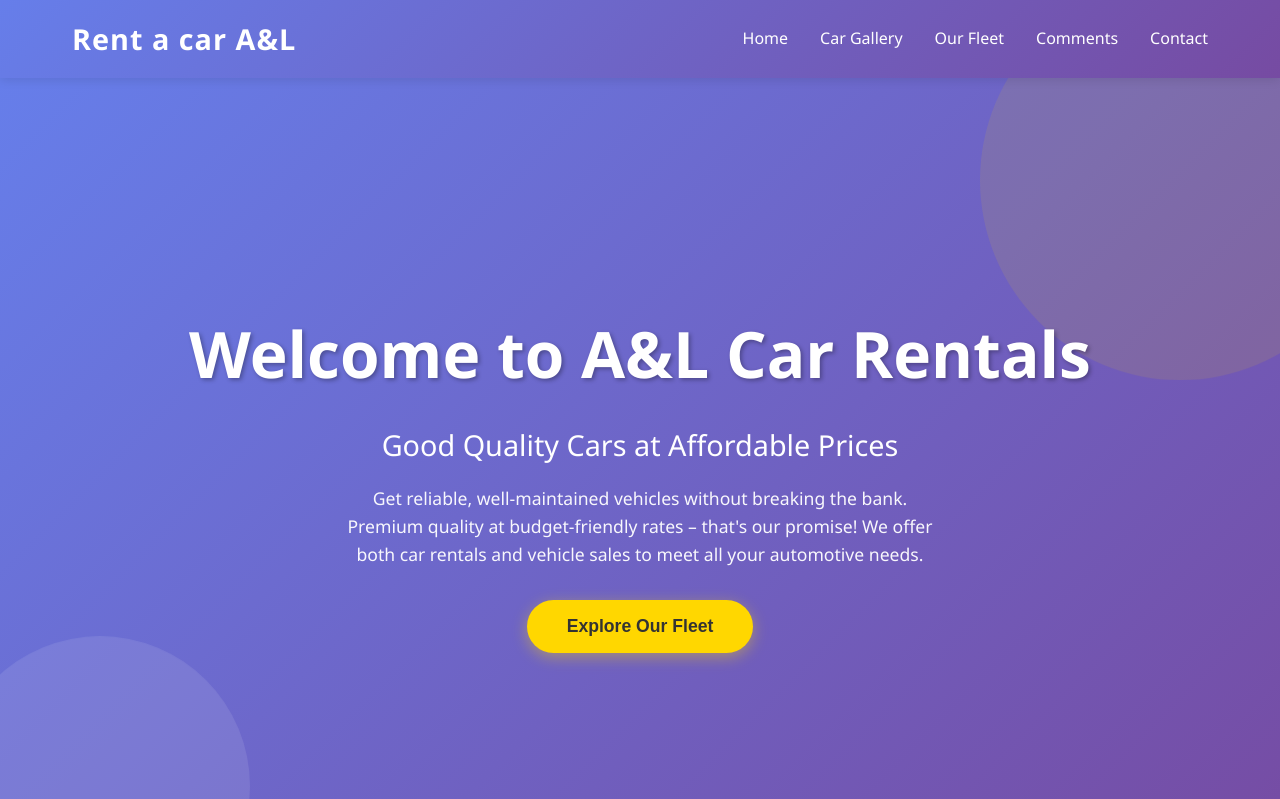
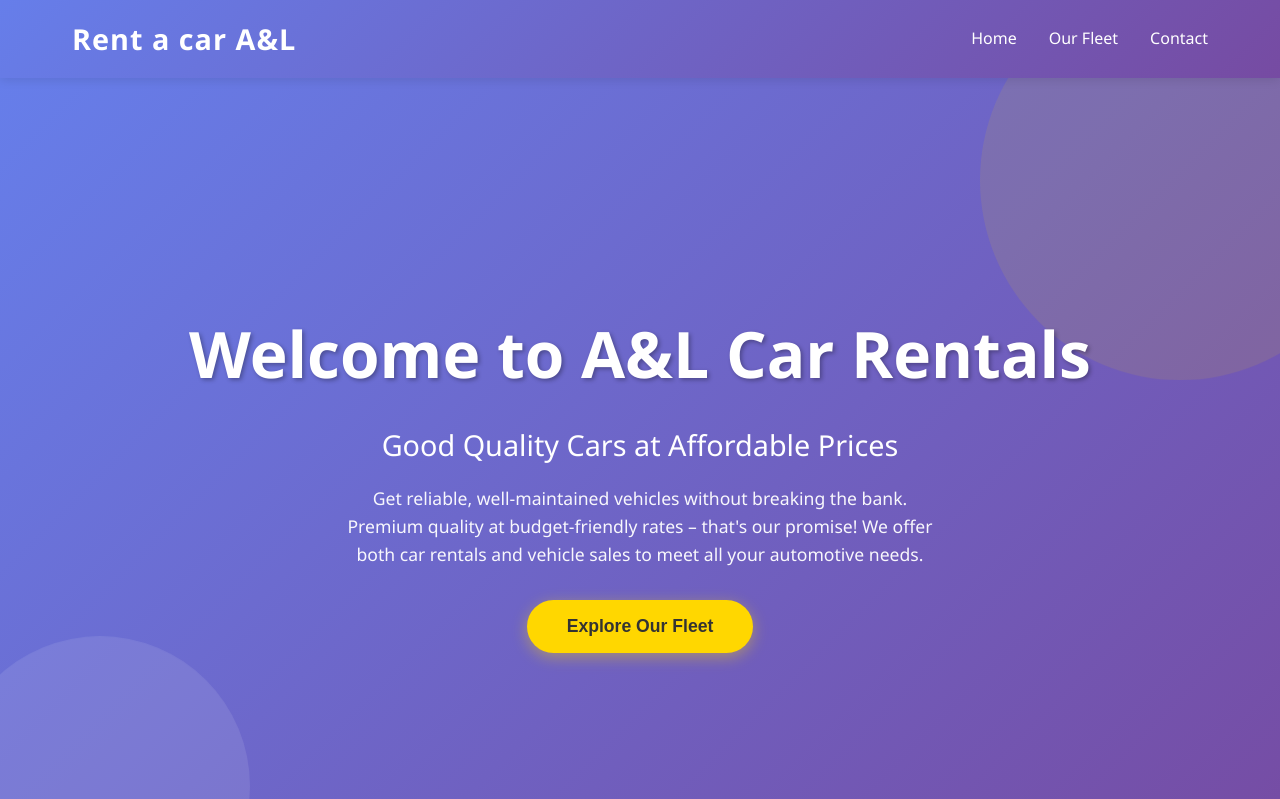
Before and after one commit to Puryll/Rent-a-car-A-L, a plain HTML site: page index.html in a window 1280 px wide. Shown: the top 799 px of the page. Drawn offline with Linux system fonts and the light colour scheme; no server answers.

Commit message:
Vercel update

```diff
--- a/index.html
+++ b/index.html
@@ -14,9 +14,7 @@
             <div class="logo">Rent a car A&L</div>
             <ul class="nav-menu">
                 <li><a href="#home" class="nav-link">Home</a></li>
-                <li><a href="#gallery" class="nav-link">Car Gallery</a></li>
                 <li><a href="#cars" class="nav-link">Our Fleet</a></li>
-                <li><a href="#comments" class="nav-link">Comments</a></li>
                 <li><a href="#footer" class="nav-link">Contact</a></li>
             </ul>
         </div>
@@ -189,7 +187,6 @@
             </div>
         </div>
     </section>
-
     <section id="comments" class="comments-section">
         <div class="comments-container">
             <h2 class="section-title">Customer Comments & Reviews</h2>
```
